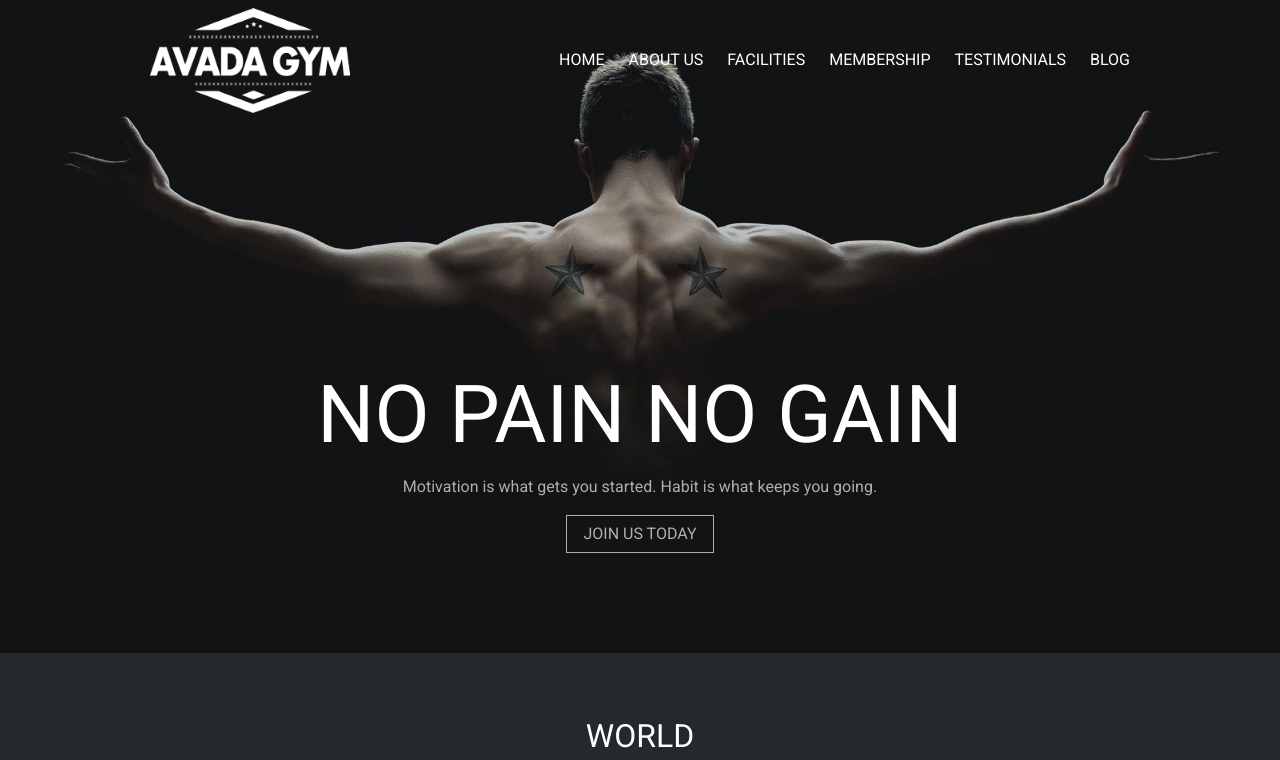
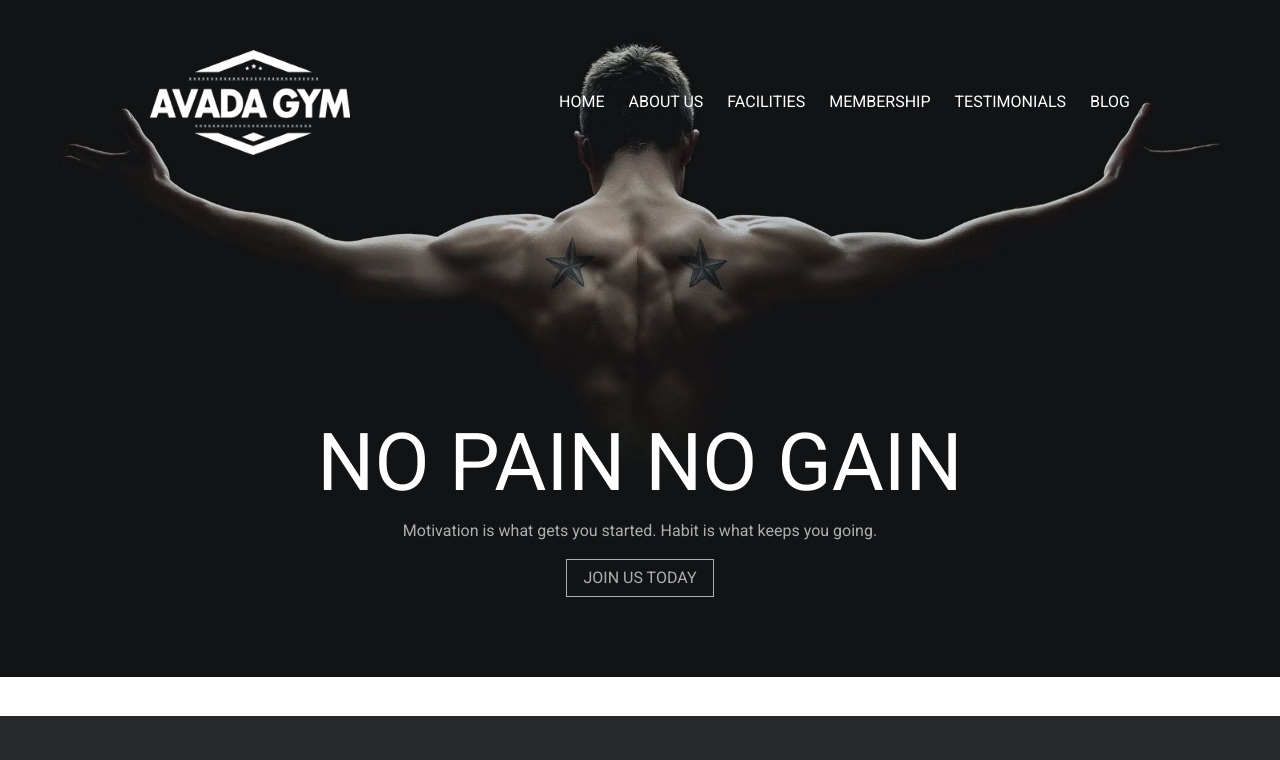
Before and after one commit to grada92/proj-html-vuejs, a Vue app: page / in a window 1280 px wide. Shown: the top 760 px of the page. Built offline with nearby package versions, Linux system fonts and the light colour scheme.

Commit message:
details Header and Gym Component

```diff
--- a/src/components/FormComponent.vue
+++ b/src/components/FormComponent.vue
@@ -31,7 +31,7 @@
 
               <h5 class="pb- fs-4">Sign Up For a Free Training Session!</h5>
               <p>Name:</p>
-              <input class="mb-3" type="text" placeholder="name">
+              <input class="mb-3" type="text" placeholder="Name">
               <p>Email:</p>
               <input type="text" placeholder="Email">
               <div class="py-4 pt-5">
--- a/src/components/GymComponent.vue
+++ b/src/components/GymComponent.vue
@@ -23,7 +23,7 @@
 
       </div>
 
-      <div class="row py-5">
+      <div class="row py-5 mb-5">
         <div class="col-4"> <!--Card 4-->
           <img class="card-effect" src="@/assets/images/home-image4.jpg" alt="image4">
 
--- a/src/components/HeaderComponent.vue
+++ b/src/components/HeaderComponent.vue
@@ -1,12 +1,12 @@
 <template>
-    <div class="box pb-4" >
+    <div class="box" >
 
-        <div class="d-flex box-navbar justify-content-between py-2 pb-5" >
+        <div class="d-flex box-navbar justify-content-between" >
 
             <div class="logo-header" >
                 <img src="@/assets/images/gym_logo_1x.png" alt="logo">
             </div>
-            <div class="d-flex gap-4 navbar-left" >
+            <div class="d-flex gap-4 navbar-left" > <!--NAVBAR LINK-->
                 <div v-for="link in navbartext" :key="link.text" class="navbar" >
                 <a href="">{{ link.text }}</a>
 
@@ -21,12 +21,12 @@
 
 
         </div>
-        <div class="jumbotron pt-3" >
-            <div class="box2 pt-5" >
-                <img class="pt-3" src="@/assets/images/home-banner.jpg" alt="home-banner">
+        <div class="jumbotron pt-2" >
+            <div class="box2 pt-5" > <!---BACKGROUND IMG HOME-->
+                <img class="pt-2" src="@/assets/images/home-banner.jpg" alt="home-banner">
 
                     <div class="text-center title pt-5" >
-                    <h1 class="py-1">NO PAIN NO GAIN</h1>
+                    <h1 class="pt-3">NO PAIN NO GAIN</h1> <!---MAIN TITLE--->
                     <p>Motivation is what gets you started. Habit is what keeps you going.</p>
 
                     <button class="btn rounded-0 px-3" >JOIN US TODAY</button>
@@ -56,11 +56,13 @@ props : {
 
 <style lang="scss" scoped>
 .box-navbar{
-    max-width: 100%;
+    width: 100%;
     margin: 0 auto;
     padding: 50px 150px;
 }
-
+.box {
+    height: 550px;
+}
 .logo-header img {
     width: 80%;
 }
@@ -99,5 +101,8 @@ h1 {
     color: #aeafae;
     border: 1px solid #aeafae;
 }
-
+// Hover LOGO
+.logo-header img:hover {
+    cursor: pointer;
+}
 </style>
--- a/src/components/ReviewsComponent.vue
+++ b/src/components/ReviewsComponent.vue
@@ -112,7 +112,7 @@ h2 {
   display: flex;
   flex-direction: row;
   margin: 10px;
-  width: 400px;
+  width: 550px;
   p {
     margin: 10px;
     line-height: 20px;
```
